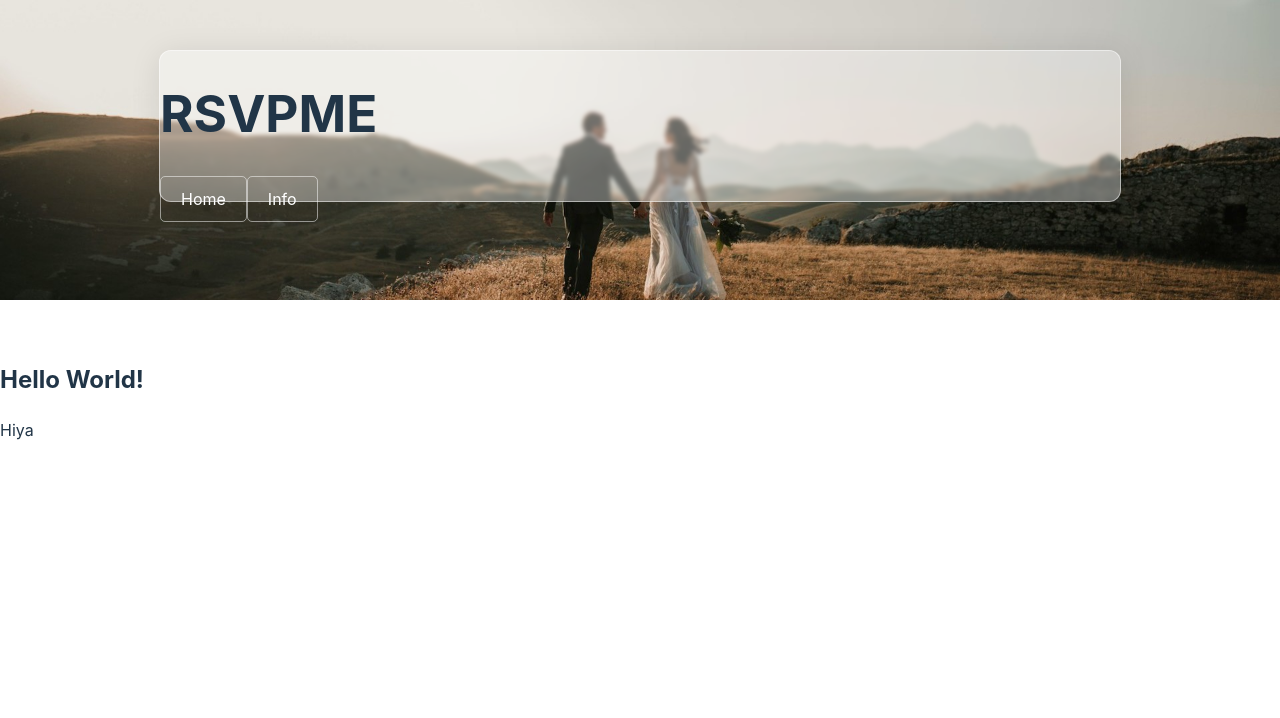
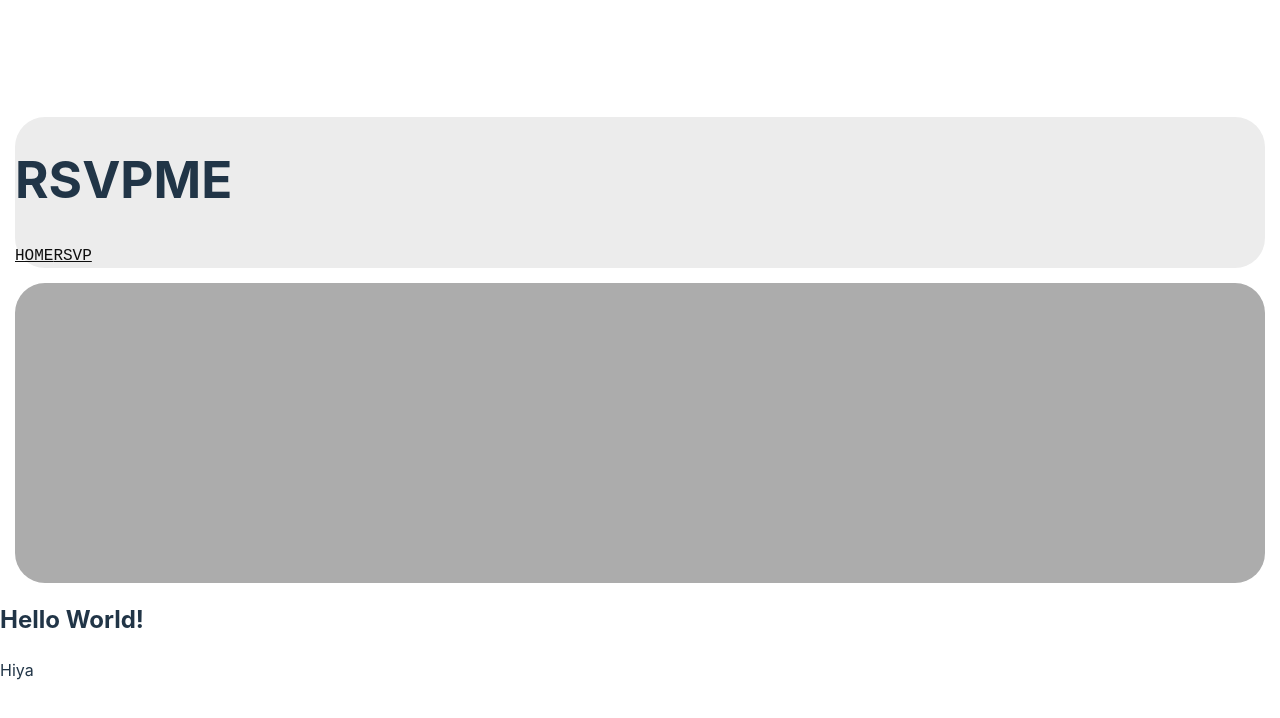
Before and after one commit to benjamin-le-roux/rsvpme, a React (Vite) app in the folder rsvpme_frontend/: page / in a window 1280 px wide. Shown: the top 718 px of the page. Built offline with nearby package versions, Linux system fonts and the light colour scheme.

Commit message:
Minor frontend progression

```diff
--- a/rsvpme_frontend/src/css/Layout.css
+++ b/rsvpme_frontend/src/css/Layout.css
@@ -1,21 +1,8 @@
 .image-container {
-    width: 100vw;
     height: 300px;
-    overflow: hidden;
-    position: fixed;
-    top: 0;
-}
-
-.image-container::before {
-    content: '';
-    background-image: url('/src/resources/bg.jpg');
-    background-size: cover;
-    background-position: center;
-    position: absolute;
-    top: 0;
-    right: 0;
-    bottom: 0;
-    left: 0;
+    background-color: #acacac;
+    border-radius: 30px;
+    margin: 15px ;
 }
 
 .nav-bar-container {
@@ -25,31 +12,16 @@
 }
 
 .nav-bar {
-    position: fixed;
-    top: 50px;
-    width: 75vw;
-    height: 150px;
-
-    z-index: 100;
-    margin: 0 auto;
-
-    /* Glass effect */
-    background: rgba(255, 255, 255, 0.36);
-    border-radius: 12px;
-    box-shadow: 0 4px 30px rgba(0, 0, 0, 0.1);
-    backdrop-filter: blur(2.2px);
-    -webkit-backdrop-filter: blur(2.2px);
-    border: 1px solid rgba(255, 255, 255, 0.49);
+    background: #ececec;
+    width: 100%;
+    margin: 15px 15px 0 15px;
+    border-radius: 30px;
 }
 
 .nav-button {
+    font-family: 'Courier New', Courier, monospace;
     display: inline-block;
-    color: white;
-    border: 1px solid rgba(255, 255, 255, 0.5);
-    padding: 10px 20px;
-    text-decoration: none;
-    border-radius: 5px;
-    transition: background-color 0.3s;
+    color: rgb(14, 14, 14);
 }
 
 .nav-button:hover {
--- a/rsvpme_frontend/src/index.css
+++ b/rsvpme_frontend/src/index.css
@@ -4,7 +4,7 @@
   font-weight: 400;
 
   color: #1a1a1a;
-  background-color: #fff;
+  background-color: #fffce9;
 
   font-synthesis: none;
   text-rendering: optimizeLegibility;
--- a/rsvpme_frontend/src/pages/Layout.jsx
+++ b/rsvpme_frontend/src/pages/Layout.jsx
@@ -3,15 +3,14 @@ import './../css/Layout.css'
 
 const Layout = () => (
     <>
-        {/* <img src="/src/resources/bg.jpg" class="bg-img" /> */}
         <div className='nav-bar-container'>
                 <div className='nav-bar'>
                     <div>
                         <h1>RSVPME</h1>
                     </div>
                     <div>
-                        <Link className='nav-button' to="/">Home</ Link>
-                        <Link className='nav-button' to="/info">Info</ Link>
+                        <Link className='nav-button' to="/">HOME</ Link>
+                        <Link className='nav-button' to="/info">RSVP</ Link>
                     </div>
                 </div>
             </div>
```
Also changed, not shown: 1 other file (tests, documents, lock files or other folders).
